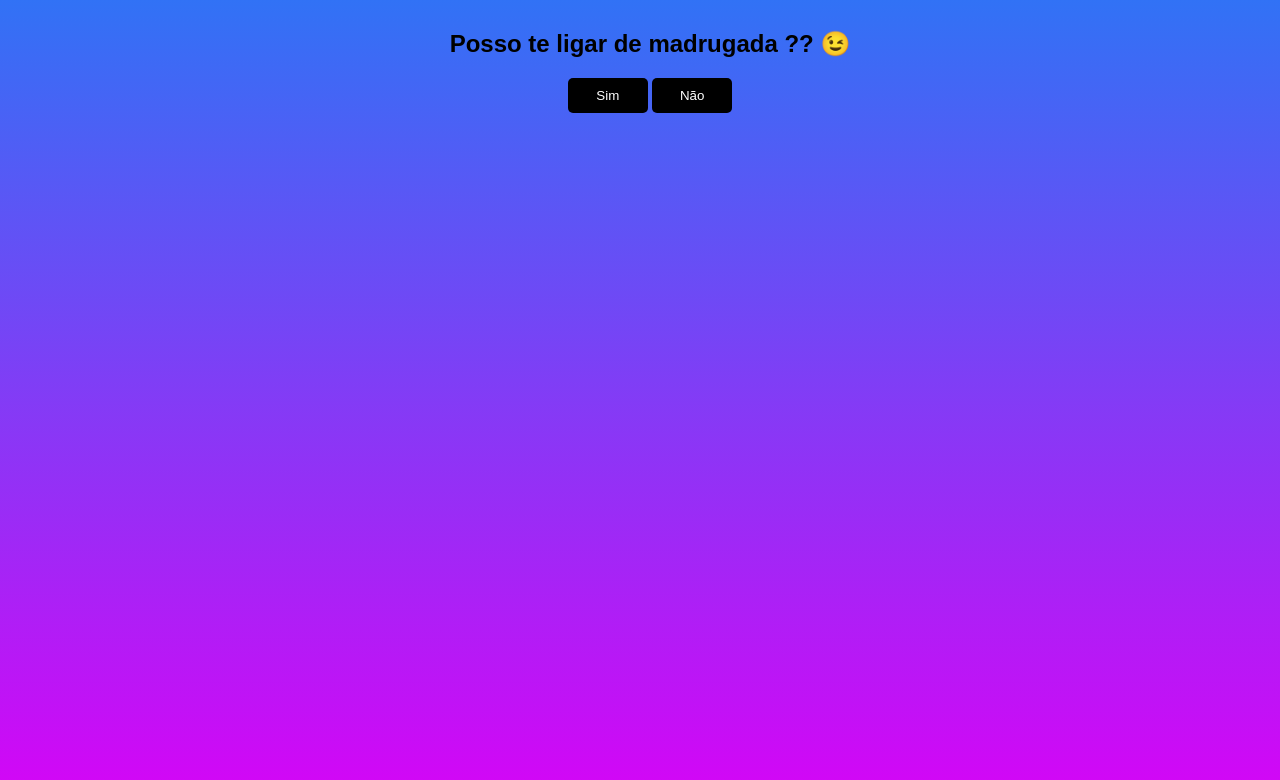
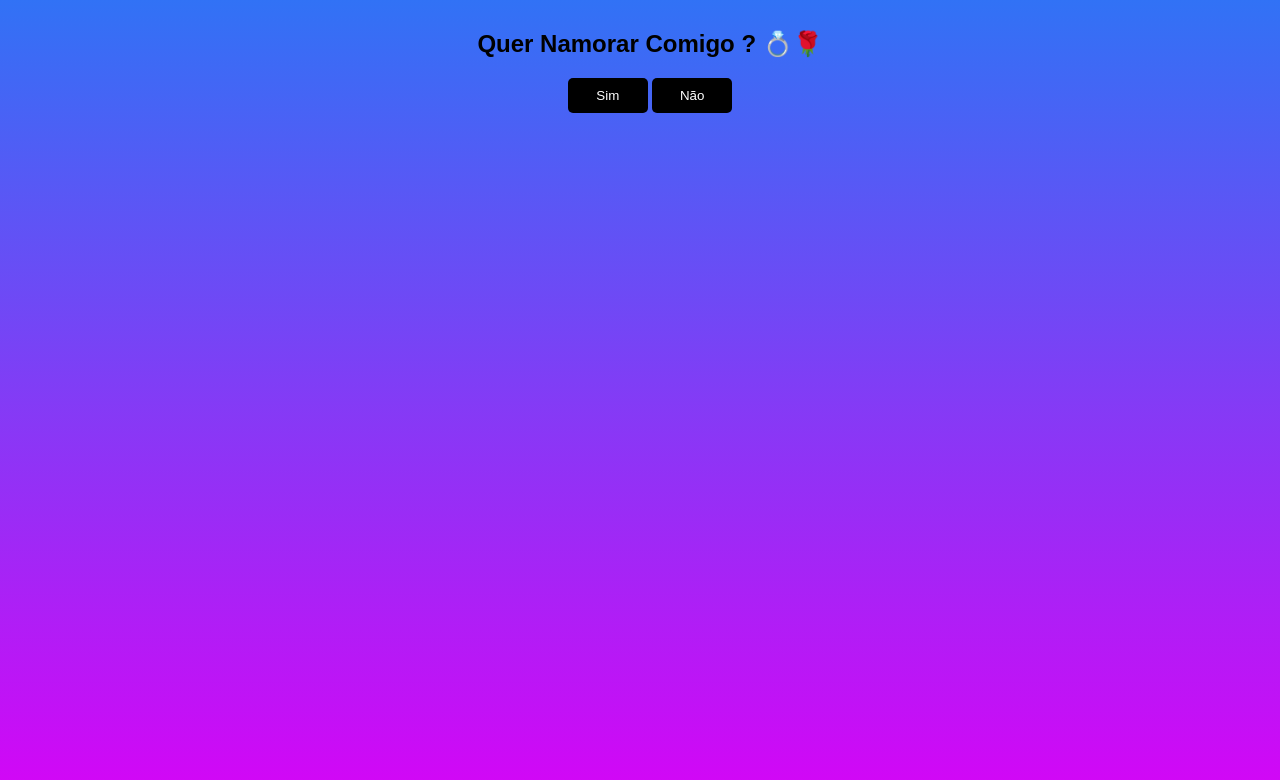
Before and after one commit to lucassiqueirasouza/Pedido, a plain HTML site: page index.html in a window 1280 px wide. Drawn offline with Linux system fonts and the light colour scheme.

Commit message:
Update index.html

```diff
--- a/index.html
+++ b/index.html
@@ -11,7 +11,7 @@
 
 <body>
     <div id="conteudo">
-        <h2>Posso te ligar de madrugada ?? 😉</h2>
+        <h2>Quer Namorar Comigo ? 💍🌹</h2>
         <button class="btn" onclick="sim()">Sim</button>
         <button class="btn" onclick="desvia(this)" onmouseover="desvia(this)">Não</button>
     </div>
```
